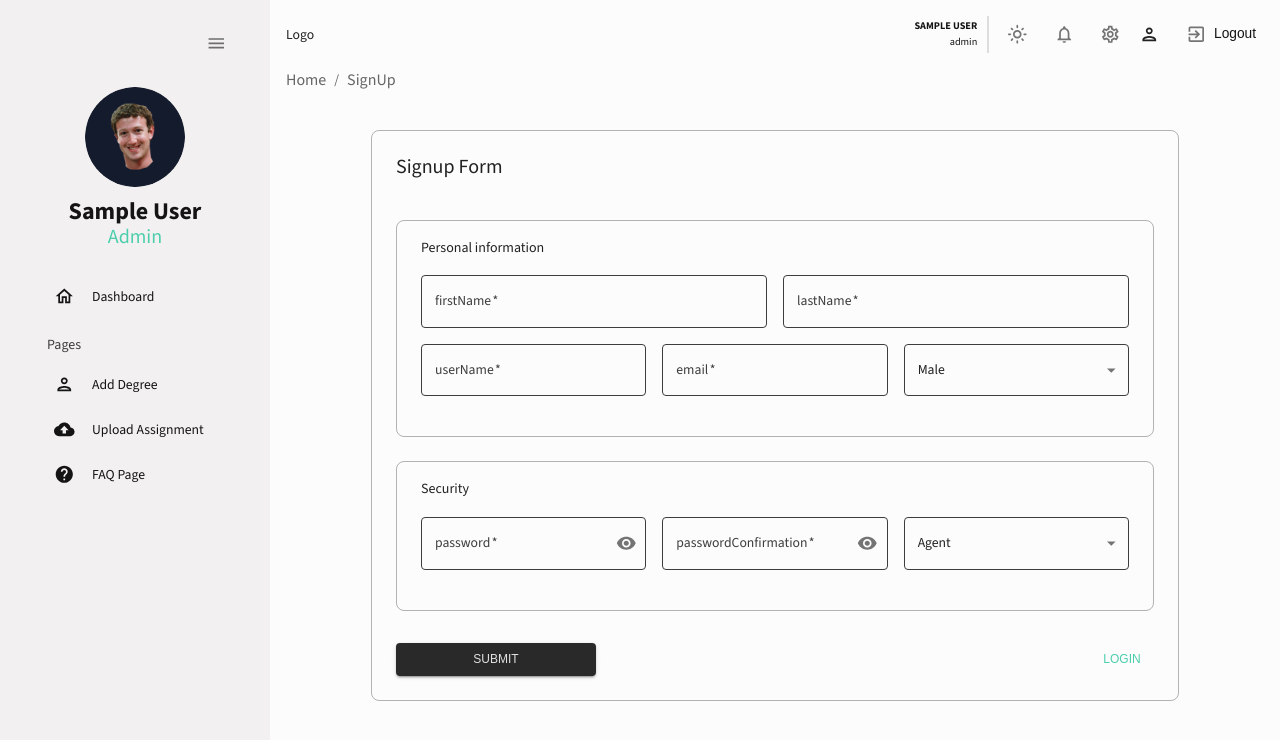
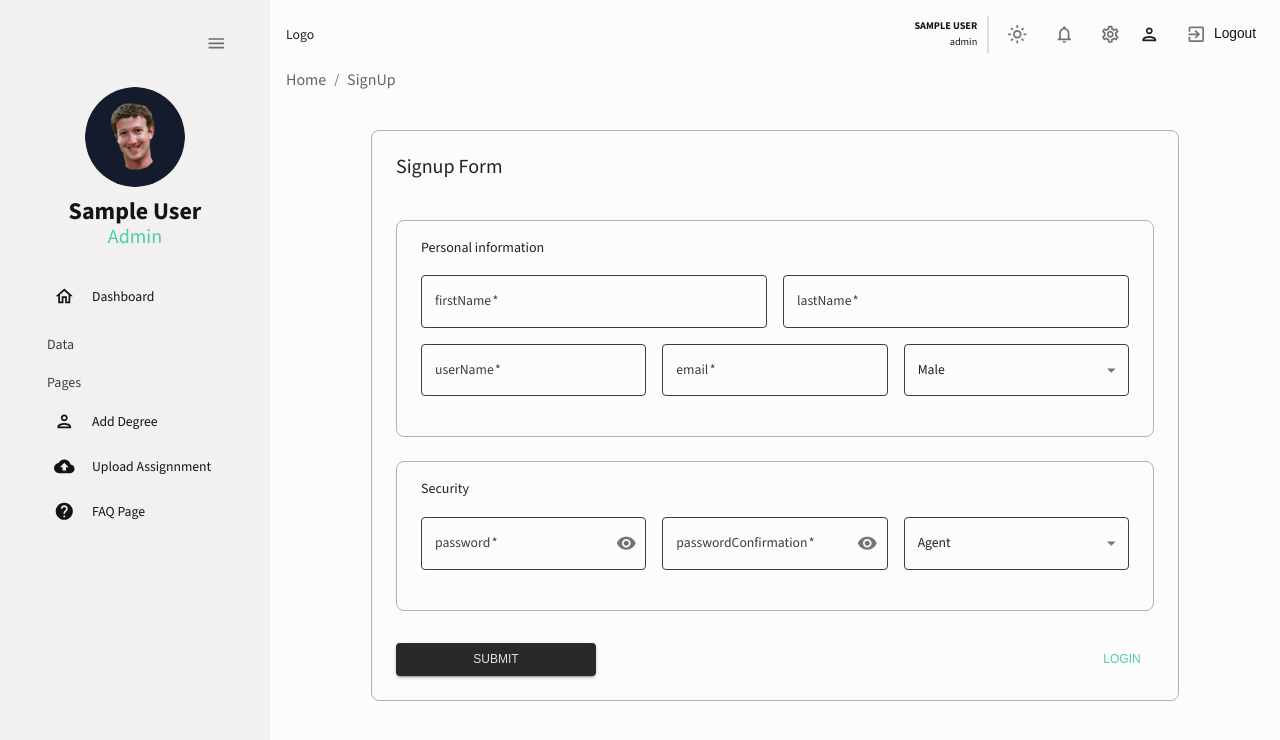
Before and after one commit to smartstartcloud/smartstartcloud-prod, a React (Create React App) app in the folder Dashboard/: page /signUp in a window 1280 px wide. Shown: the top 740 px of the page. Built offline with nearby package versions, Linux system fonts and the light colour scheme; sample sign-in values are in the browser's storage.

Commit message:
Rollback sidebar

```diff
--- a/Dashboard/src/scenes/global/Sidebar.jsx
+++ b/Dashboard/src/scenes/global/Sidebar.jsx
@@ -1,61 +1,76 @@
-import React, { useState } from 'react';
-import { ProSidebar, Menu, MenuItem } from "react-pro-sidebar";
-import { Box, IconButton, Typography, useTheme } from '@mui/material';
-import { Link, useLocation } from 'react-router-dom';
-import { tokens } from '../../theme';
+import React from 'react'
+import { useState } from 'react'
+import { ProSidebar, Menu, MenuItem } from "react-pro-sidebar"
+import { Box, IconButton, Typography, useTheme } from '@mui/material'
+import { Link, useLocation } from 'react-router-dom'
+import { tokens } from '../../theme'
 import "react-pro-sidebar/dist/css/styles.css";
-import { useAuthContext } from '../../context/AuthContext';
-import HomeOutlinedIcon from '@mui/icons-material/HomeOutlined';
-import PersonOutlinedIcon from '@mui/icons-material/PersonOutlined';
-import HelpOutlinedIcon from '@mui/icons-material/HelpOutlined';
-import MenuOutlinedIcon from '@mui/icons-material/MenuOutlined';
+import { useAuthContext } from '../../context/AuthContext'
+import  HomeOutlinedIcon  from '@mui/icons-material/HomeOutlined'
+import  PeopleOutlinedIcon  from '@mui/icons-material/PeopleOutlined'
+import  ContactsOutlinedIcon  from '@mui/icons-material/ContactsOutlined'
+import  ReceiptOutlinedIcon  from '@mui/icons-material/ReceiptOutlined'
+import  PersonOutlinedIcon  from '@mui/icons-material/PersonOutlined'
+import  CalendarTodayOutlinedIcon  from '@mui/icons-material/CalendarTodayOutlined'
+import  HelpOutlinedIcon  from '@mui/icons-material/HelpOutlined'
+import  BarChartOutlinedIcon  from '@mui/icons-material/BarChartOutlined'
+import  PieChartOutlineOutlinedIcon  from '@mui/icons-material/PieChartOutlineOutlined'
+import  TimelineOutlinedIcon  from '@mui/icons-material/TimelineOutlined'
+import  MenuOutlinedIcon  from '@mui/icons-material/MenuOutlined'
+import  MapOutlinedIcon  from '@mui/icons-material/MapOutlined'
 import CloudUploadIcon from '@mui/icons-material/CloudUpload';
 
-const Item = ({ title, to, icon, selected, setSelected }) => {
-    const theme = useTheme();
-    const colors = tokens(theme.palette.mode);
+
+const Item = ({title, to, icon, selected, setSelected}) => {
+  const theme = useTheme()
+  const colors = tokens(theme.palette.mode)
+
 
   return (
     <MenuItem
       active={selected === to.split('/')[1]}
-            style={{ color: colors.grey[100] }}
-            onClick={() => setSelected(to.split('/')[1])}
+      style={{ color: colors.grey[100]}}
+      onClick={() => setSelected(to.split('/')[1]) }
       icon={icon}
     >
       <Typography>{title}</Typography>
       <Link to={to} />
     </MenuItem>
-    );
-};
+  )
+}
+
 
 const Sidebar = () => {
-    const theme = useTheme();
-    const colors = tokens(theme.palette.mode);
+  const theme = useTheme()
+  const colors = tokens(theme.palette.mode)
   const [isCollapsed, setIsCollapsed] = useState(false);
   const location = useLocation();
-    const pathnames = location.pathname.split('/').filter((x) => x)[0];
+  const pathnames = location.pathname.split('/').filter((x) => x)[0]
 
-    const [selected, setSelected] = useState(pathnames ? pathnames : '');
-    const { authUser } = useAuthContext();
+  const [selected, setSelected] = useState(pathnames ? pathnames : '')
+  const { authUser } = useAuthContext()
+
+
 
   return (
     <Box
       sx={{
         "& .pro-sidebar-inner": {
-                    background: `${colors.primary[400]} !important`,
+          background: `${colors.primary[400]} !important`
         },
         "& .pro-icon-wrapper": {
-                    backgroundColor: "transparent !important",
+          backgroundColor: "transparent !important"
         },
         "& .pro-inner-item": {
-                    padding: "5px 35px 5px 20px !important",
+          padding: "5px 35px 5px 20px !important"
+
         },
         "& .pro-inner-item:hover": {
-                    color: "#868dfb !important",
+          color: "#868dfb !important"
         },
         "& .pro-menu-item.active": {
-                    color: "#6870fa !important",
-                },
+          color: "#6870fa !important"
+        }
       }}
     >
       <ProSidebar collapsed={isCollapsed}>
@@ -63,15 +78,14 @@
           {/* Logo and Icon Menu */}
           <MenuItem
             onClick={() => setIsCollapsed(!isCollapsed)}
-                        icon={isCollapsed ? <MenuOutlinedIcon /> : undefined}
+            icon={isCollapsed ? <MenuOutlinedIcon />: undefined}
             style={{
               margin: "10px 0 20px 0",
-                            color: colors.grey[100],
+              color: colors.grey[100]
             }}
           >
             {!isCollapsed && (
-                            <Box
-                                display="flex"
+              <Box display="flex"
                 justifyContent="space-between"
                 alignItems="center"
                 ml="15px"
@@ -85,23 +99,20 @@
 
           {/* User */}
           {!isCollapsed && (
-                        <Box mb="25px">
+            <Box mb="25px" >
               <Box display="flex" justifyContent="center" alignItems="center">
                 <img
-                                    alt="profile-user"
+                alt='profile-user'
                 width="100px"
                 height="100px"
                 src={`../../assets/user.png`}
-                                    style={{ cursor: "pointer", borderRadius: "50%" }}
-                                />
+                style={{cursor: "pointer", borderRadius: "50%"}} />
               </Box>
               <Box textAlign="center">
-                                <Typography variant="h3" color={colors.grey[100]} fontWeight="bold" sx={{ m: "10px 0 0 0" }}>
+                <Typography variant='h3' color={colors.grey[100]} fontWeight="bold" sx={{m: "10px 0 0 0"}}>
                   {authUser.name}
                 </Typography>
-                                <Typography variant="h4" color={colors.greenAccent[500]}>
-                                    {authUser.role.charAt(0).toUpperCase() + authUser.role.slice(1)}
-                                </Typography>
+                <Typography variant='h4' color={colors.greenAccent[500]}>{authUser.role.charAt(0).toUpperCase()+authUser.role.slice(1)}</Typography>
               </Box>
             </Box>
           )}
@@ -115,15 +126,39 @@
                 selected={selected}
                 setSelected={setSelected}
               />
-
               <Typography
-                            variant="h6"
+                variant='h6'
                 color={colors.grey[300]}
-                            sx={{ m: "15px 0px 5px 20px" }}
+                sx={{m: "15px 0px 5px 20px"}}
               >
-                            Pages
-                        </Typography>
-
+                Data</Typography>
+              {/* <Item
+                title="Manage Team"
+                to="/team"
+                icon={<PeopleOutlinedIcon />}
+                selected={selected}
+                setSelected={setSelected}
+              />
+              <Item
+                title="Contacts Information"
+                to="/contacts"
+                icon={<ContactsOutlinedIcon />}
+                selected={selected}
+                setSelected={setSelected}
+              />
+              <Item
+                title="Invoice Balances"
+                to="/invoices"
+                icon={<ReceiptOutlinedIcon />}
+                selected={selected}
+                setSelected={setSelected}
+              /> */}
+              <Typography
+                variant='h6'
+                color={colors.grey[300]}
+                sx={{m: "15px 0px 5px 20px"}}
+              >
+                Pages</Typography>
               <Item
                 title="Add Degree"
                 to="/add-degree"
@@ -131,16 +166,20 @@
                 selected={selected}
                 setSelected={setSelected}
               />
-
-                        {/* Upload Page Option */}
               <Item
-                            title="Upload Assignment"
+                title="Upload Assignnment"
                 to="/testpageUD"
                 icon={<CloudUploadIcon />}
                 selected={selected}
                 setSelected={setSelected}
               />
-
+              {/* <Item
+                title="Calendar"
+                to="/calendar"
+                icon={<CalendarTodayOutlinedIcon />}
+                selected={selected}
+                setSelected={setSelected}
+              /> */}
               <Item
                 title="FAQ Page"
                 to="/faq"
@@ -148,11 +187,46 @@
                 selected={selected}
                 setSelected={setSelected}
               />
+              {/* <Typography
+                variant='h6'
+                color={colors.grey[300]}
+                sx={{m: "15px 0px 5px 20px"}}
+              >
+                Charts</Typography>
+              <Item
+                title="Bar Chart"
+                to="/bar"
+                icon={<BarChartOutlinedIcon />}
+                selected={selected}
+                setSelected={setSelected}
+              />
+              <Item
+                title="Pie Chart"
+                to="/pie"
+                icon={<PieChartOutlineOutlinedIcon />}
+                selected={selected}
+                setSelected={setSelected}
+              />
+              <Item
+                title="Line Chart"
+                to="/line"
+                icon={<TimelineOutlinedIcon />}
+                selected={selected}
+                setSelected={setSelected}
+              />
+              <Item
+                title="Geography Chart"
+                to="/geography"
+                icon={<MapOutlinedIcon />}
+                selected={selected}
+                setSelected={setSelected}
+              /> */}
           </Box>
         </Menu>
       </ProSidebar>
+
     </Box>
-    );
-};
+  )
+}
 
-export default Sidebar;
+export default Sidebar
```
Lines whose indentation alone changed are shown as unchanged.
